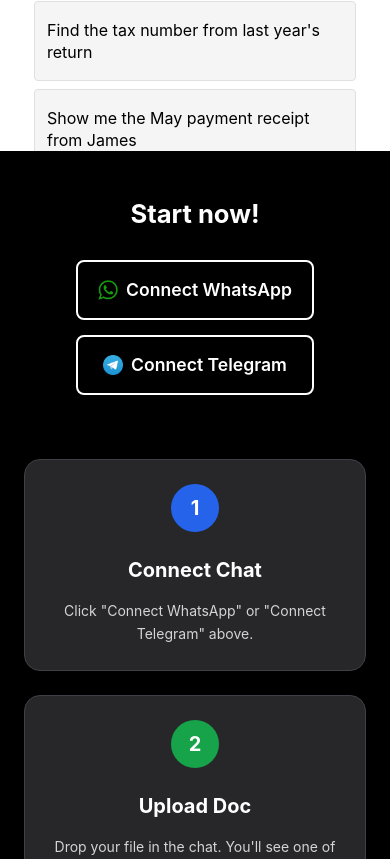
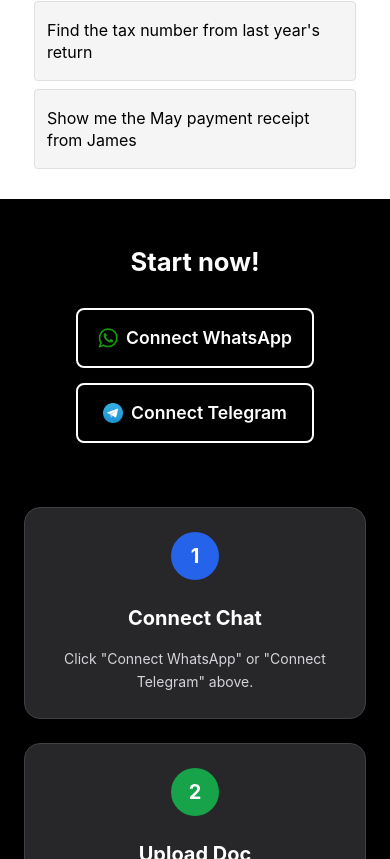
Before and after one commit to EdwardLH219/try-jewl, a Next.js app: page / in a window 390 px wide. Shown: the part 765-1624 px from the top of the page. Built offline with nearby package versions, Linux system fonts and the light colour scheme.

Commit message:
fix: Prevent Examples section cutoff on mobile by adjusting margin

```diff
--- a/styles/splash.module.css
+++ b/styles/splash.module.css
@@ -214,7 +214,7 @@
   }
 
   .main {
-    margin-top: -2rem;
+    margin-top: 1rem;
   }
 }
 
```
Also changed, not shown: 1 other file (tests, documents, lock files or other folders).
